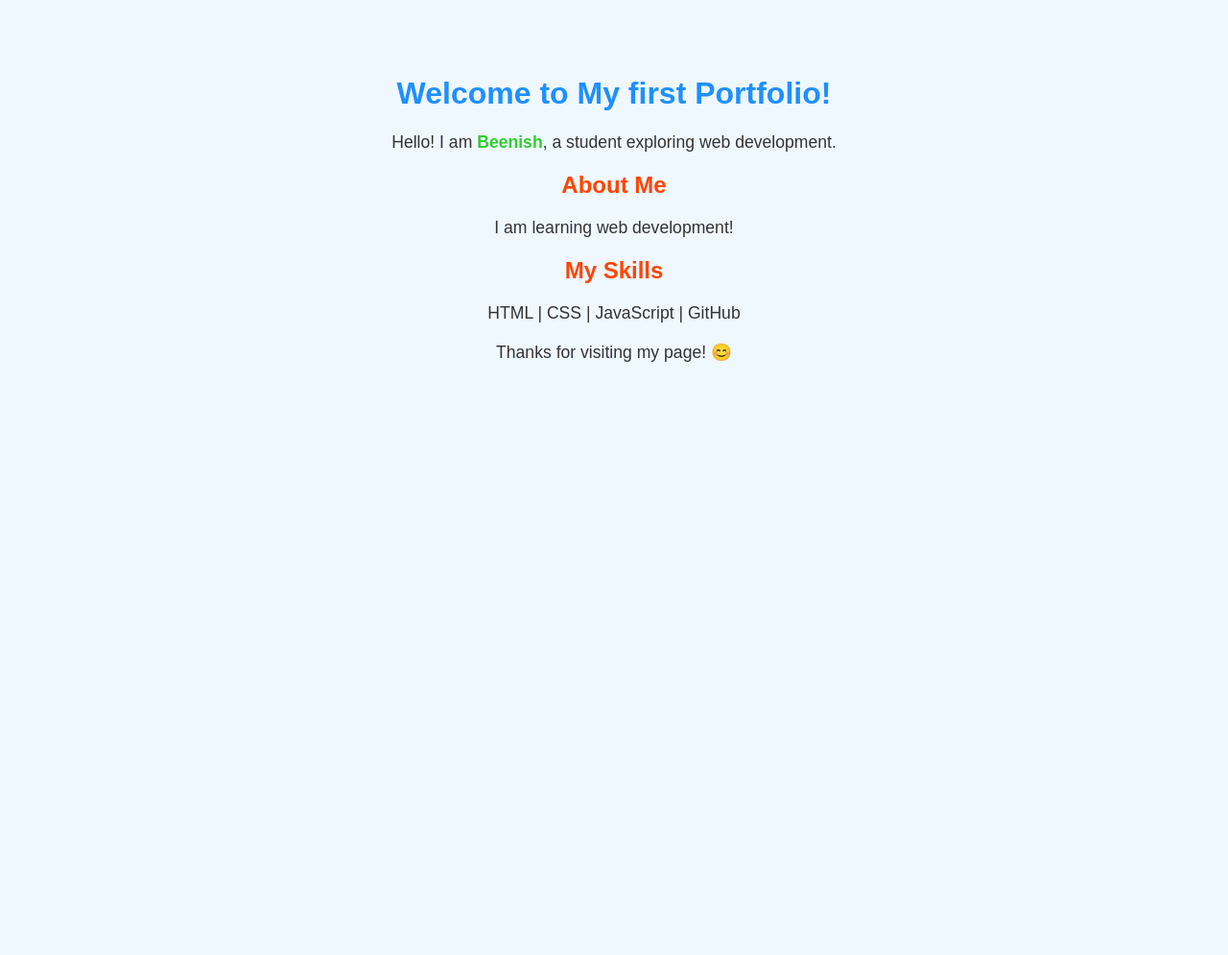
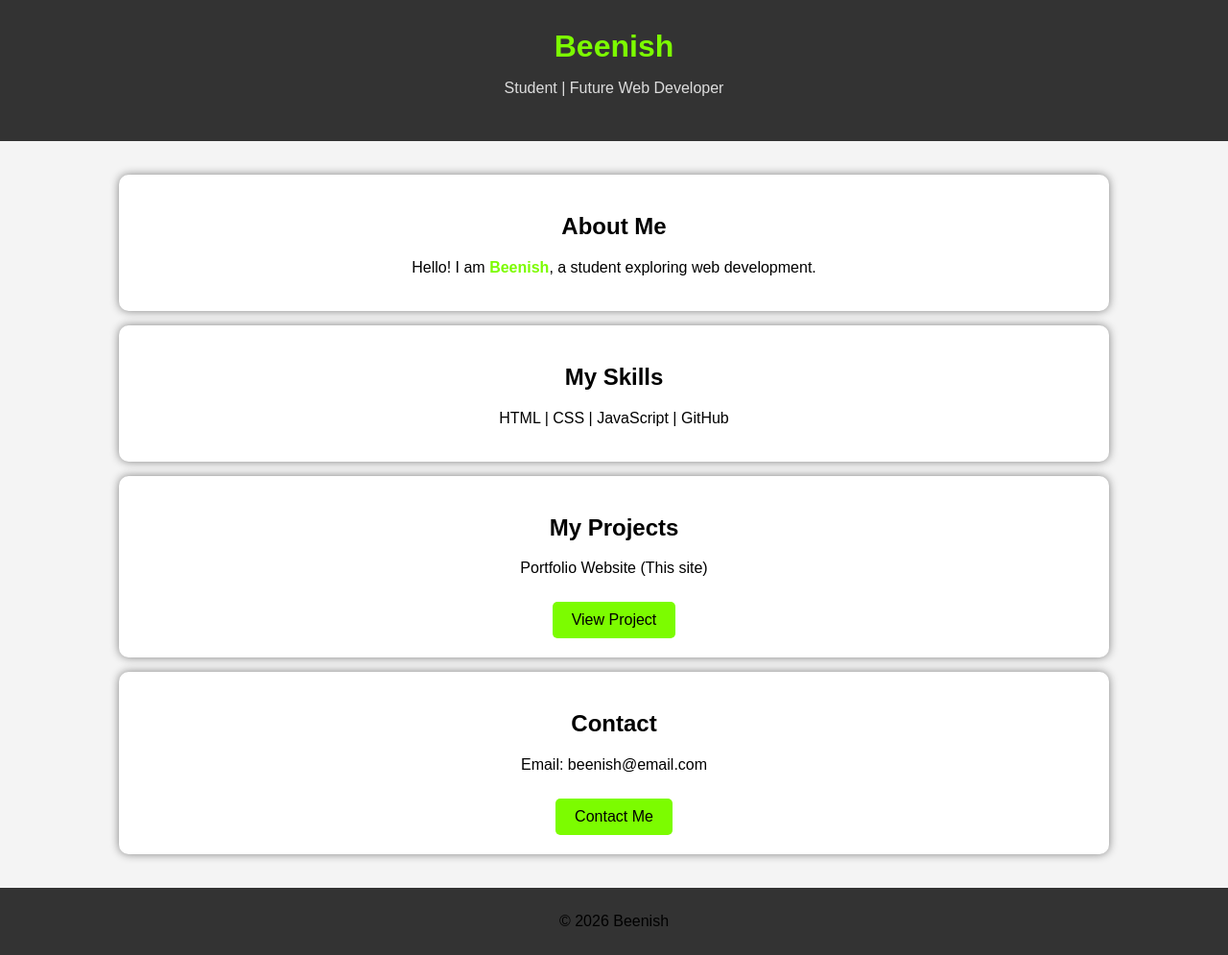
Before and after one commit to Beenish-web/beenish123.github.io, a plain HTML site: page index.html in a window 1280 px wide. Shown: the whole page at 96% size. Before the commit the page ends 800 px from the top, so only its background shows below. Drawn offline with Linux system fonts and the light colour scheme.

Commit message:
Add files via upload

```diff
--- a/index.html
+++ b/index.html
@@ -2,43 +2,114 @@
 <html lang="en">
 <head>
 <meta charset="UTF-8">
-  <title>Beenish's Portfolio</title>
+<meta name="viewport" content="width=device-width, initial-scale=1.0">
+<title>Beenish | Portfolio</title>
+
 <style>
 body {
-      font-family: Arial, sans-serif;
-      background-color: #f0f8ff; /* Light blue background */
-      color: #333;
+    margin: 0;
+    font-family: Arial;
+    background: #f4f4f4;
     text-align: center;
-      padding: 50px;
 }
-    h1 {
-      color: #1e90ff;
+
+/* Header */
+header {
+    background: #333;
+    padding: 30px;
+    color: white;
 }
-    h2 {
-      color: #ff4500;
+
+header h1 {
+    margin: 0;
+    color: #7CFC00; /* Parrot green */
 }
+
+header p {
+    color: #ddd;
+}
+
+/* Sections */
+section {
+    padding: 20px;
+}
+
+.card {
+    background: white;
+    margin: 15px auto;
+    padding: 20px;
+    width: 80%;
+    border-radius: 10px;
+    box-shadow: 0 0 10px gray;
+}
+
+/* Text */
 p {
-      font-size: 1.1em;
-      margin: 20px 0;
+    color: black;
 }
-    .highlight {
-      color: #32cd32;
-      font-weight: bold;
+
+/* Button */
+.btn {
+    display: inline-block;
+    padding: 10px 20px;
+    background: #7CFC00;
+    color: black;
+    text-decoration: none;
+    border-radius: 5px;
+    margin-top: 10px;
+    transition: 0.3s;
+}
+
+.btn:hover {
+    background: black;
+    color: #7CFC00;
+}
+
+/* Footer */
+footer {
+    background: #333;
+    color: white;
+    padding: 10px;
 }
 </style>
 </head>
+
 <body>
 
-  <h1>Welcome to My first Portfolio!</h1>
-  <p>Hello! I am <span class="highlight">Beenish</span>, a student exploring web development.</p>
+<header>
+    <h1>Beenish</h1>
+    <p>Student | Future Web Developer</p>
+</header>
 
+<section>
+
+<div class="card">
     <h2>About Me</h2>
-  <p>I am learning web development!</p>
+    <p>Hello! I am <b style="color:#7CFC00;">Beenish</b>, a student exploring web development.</p>
+</div>
 
+<div class="card">
     <h2>My Skills</h2>
     <p>HTML | CSS | JavaScript | GitHub</p>
+</div>
 
-  <p>Thanks for visiting my page! 😊</p>
+<div class="card">
+    <h2>My Projects</h2>
+    <p>Portfolio Website (This site)</p>
+    <a href="#" class="btn">View Project</a>
+</div>
+
+<div class="card">
+    <h2>Contact</h2>
+    <p>Email: beenish@email.com</p>
+    <a href="#" class="btn">Contact Me</a>
+</div>
+
+</section>
+
+<footer>
+    <p>© 2026 Beenish</p>
+</footer>
 
 </body>
 </html>
```
Lines whose indentation alone changed are shown as unchanged.
